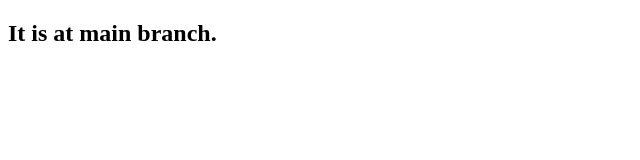
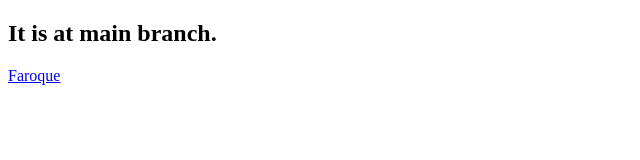
Before and after one commit to safaroque7/btest, a plain HTML site: page index.html in a window 1280 px wide. Shown: the full height of the page, 0-640 px from the left. Drawn offline with Linux system fonts and the light colour scheme.

Commit message:
from main branch

```diff
--- a/index.html
+++ b/index.html
@@ -8,5 +8,8 @@
 <body>
 
   <h2> It is at main branch. </h2>
+
+  <a href="faroque.html">Faroque</a>
+
 </body>
 </html>
```
